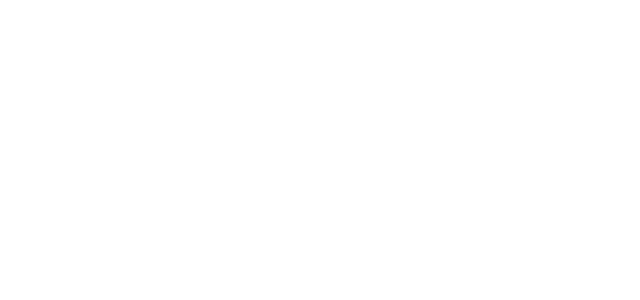
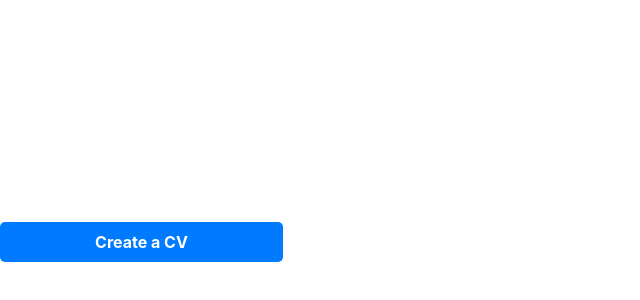
Before and after one commit to herasadikaj/cv-maker, a React (Vite) app: page /list in a window 1280 px wide. Shown: the part 180-480 px from the top of the page, without its empty margins (0-640 px from the left). Built offline with nearby package versions, Linux system fonts and the light colour scheme.

Commit message:
small change

```diff
--- a/src/components/CvList.jsx
+++ b/src/components/CvList.jsx
@@ -30,7 +30,14 @@
   });
 
   if (filteredCvs.length === 0) {
-    return <p>No CVs available. Please create a CV.</p>;
+    return (
+      <div>
+        <p>No CVs available. Please create a CV.</p>
+        <button onClick={() => navigate('/personal')} className="create-cv-button">
+          Create a CV
+        </button>
+      </div>
+    );
   }
 
   return (
@@ -54,7 +61,6 @@
             <p><strong>Surname:</strong> {cvData.personalData?.surname}</p>
             <Link to={`/cv/${index}`} className="view-details">View Full CV</Link>
 
-
             <button
               className="delete-button"
               onClick={() => handleDelete(index)}
```
